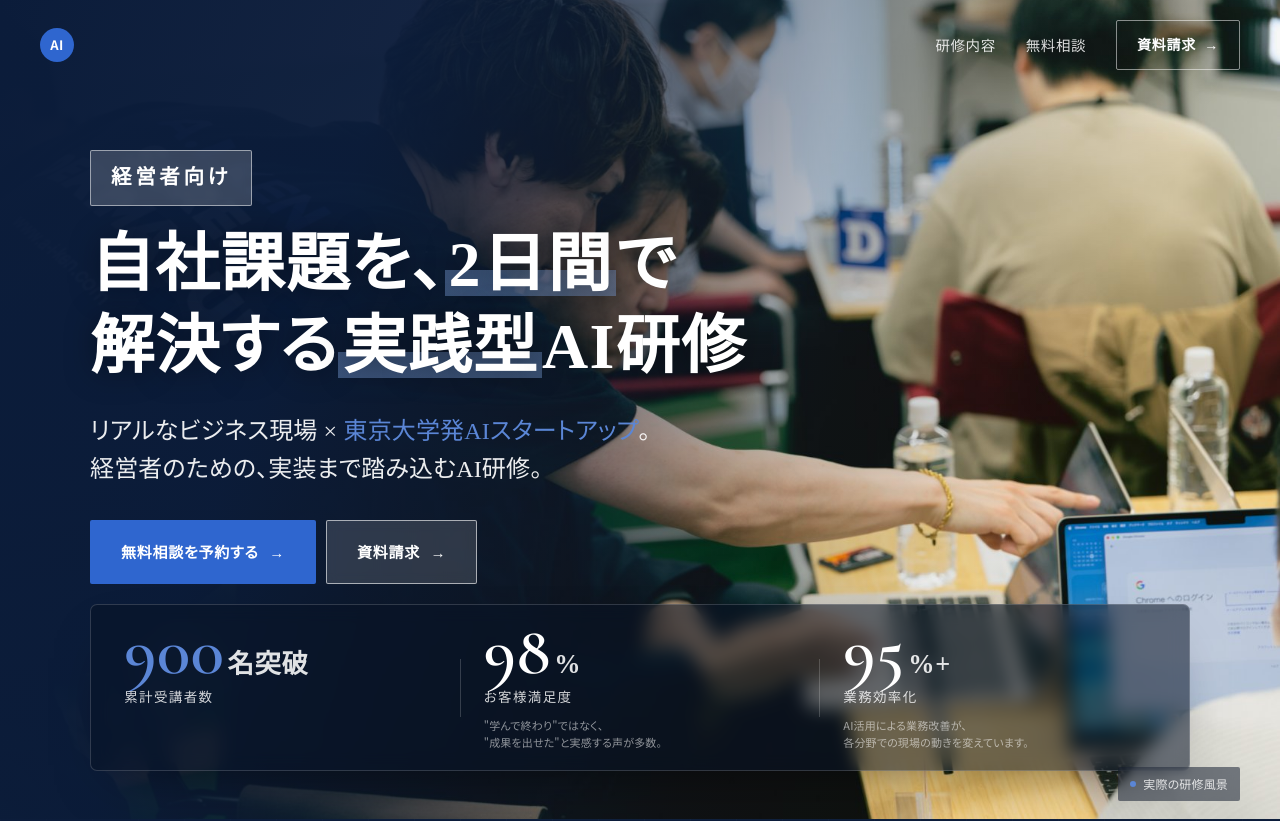
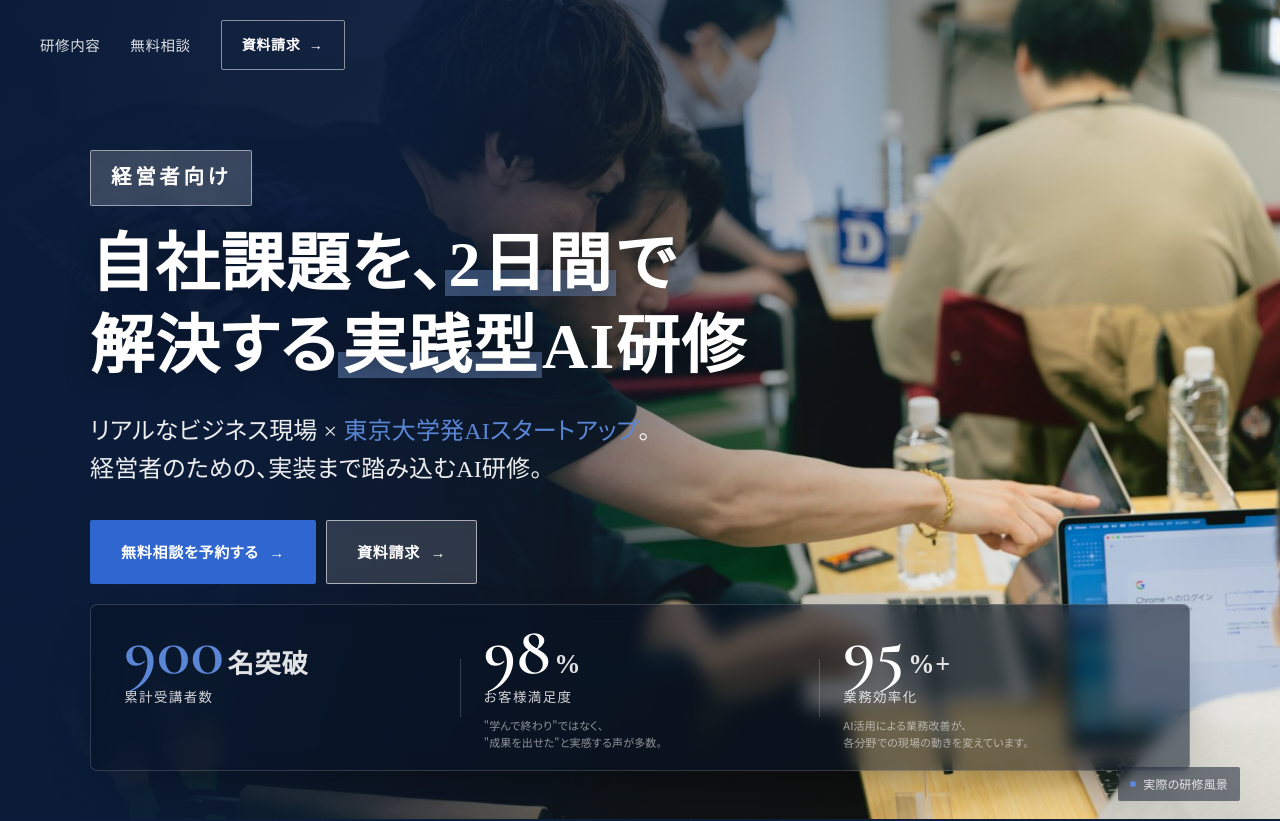
Before and after one commit to spotsuku/neo-aiseminar, a React (Vite) app: page / in a window 1280 px wide. Shown: the top 821 px of the page. Built offline with nearby package versions, Linux system fonts and the light colour scheme; no server answers; a web font is replaced by a local one.

Commit message:
Remove AI badge from nav entirely

```diff
--- a/src/sections/Hero.jsx
+++ b/src/sections/Hero.jsx
@@ -46,9 +46,6 @@ export function Hero() {
 
       {/* NAV */}
       <header className="ac-nav" ref={navRef}>
-        <a className="ac-brand" href="#top">
-          <span className="ac-brand-badge">AI</span>
-        </a>
         <nav className="ac-nav-right">
           <a className="ac-nav-link" href="#course">研修内容</a>
           <a className="ac-nav-link" href={content.links.consultation}>無料相談</a>
```
